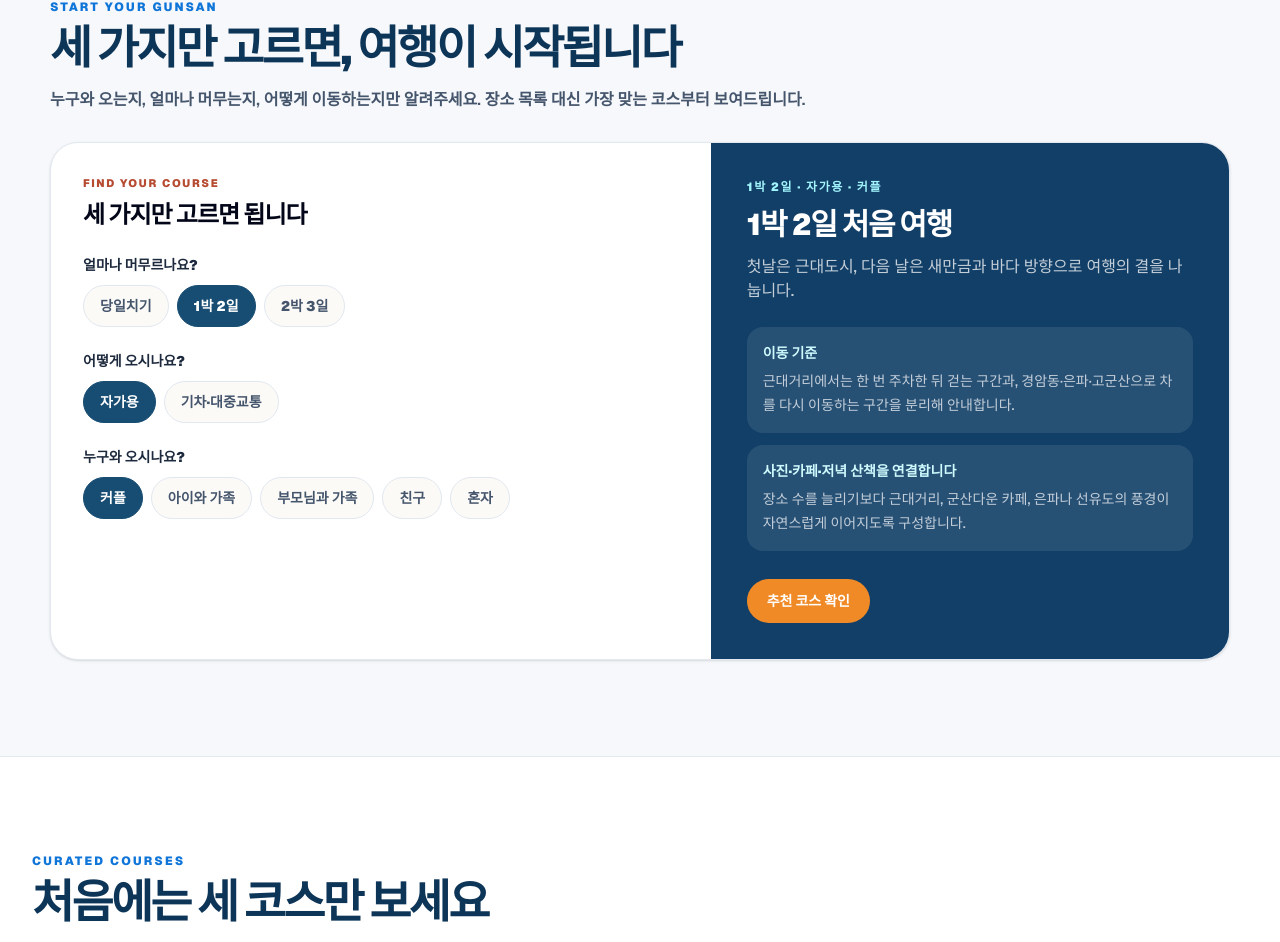
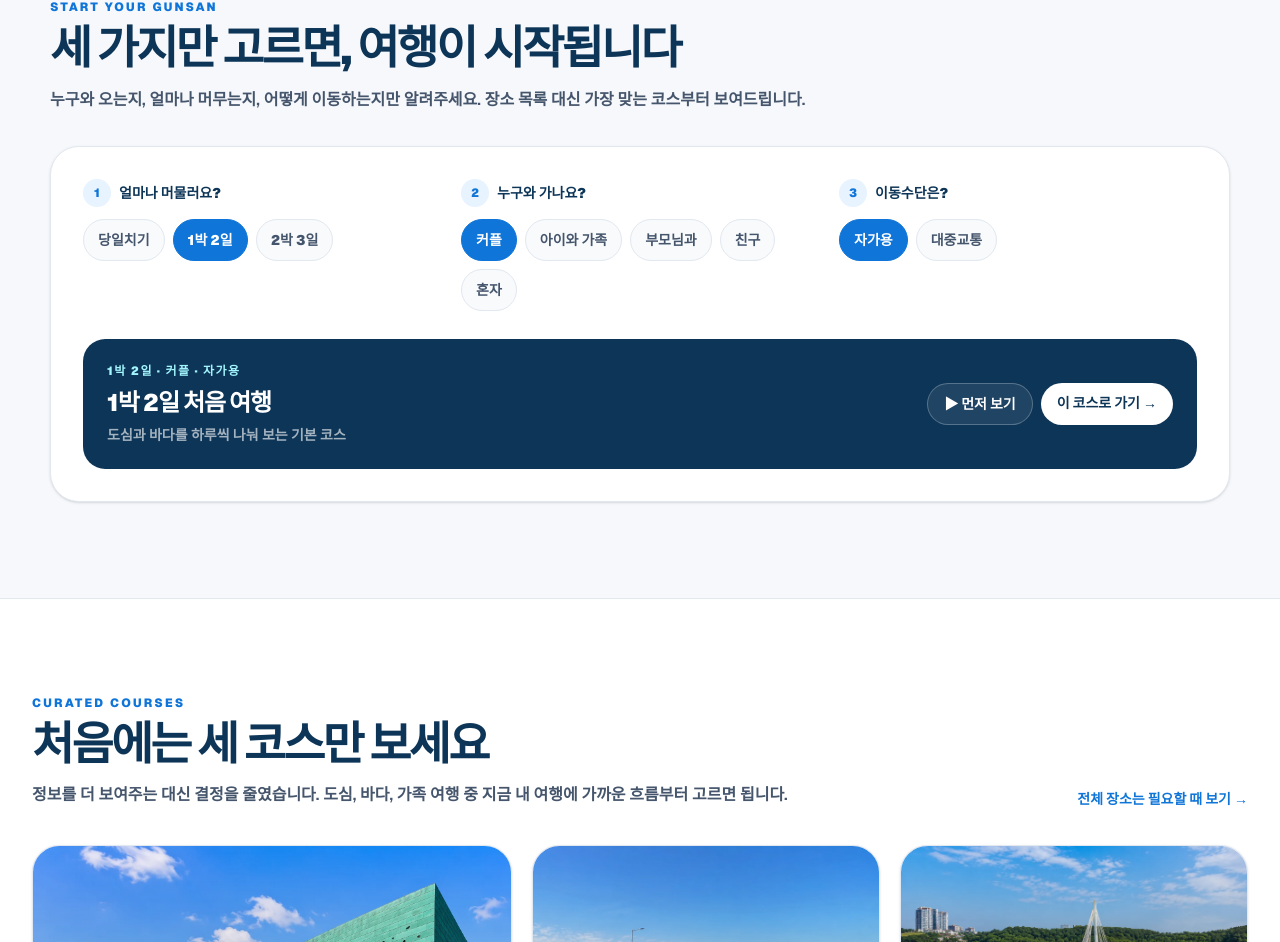
Before and after one commit to Aprasaks/gunsan-com, a Next.js app: page / in a window 1280 px wide. Shown: the part 917-1859 px from the top of the page. Built offline with nearby package versions, Linux system fonts and the light colour scheme; a web font is replaced by a local one.

Commit message:
refactor: simplify course finder decision flow

```diff
--- a/components/CourseFinder.tsx
+++ b/components/CourseFinder.tsx
@@ -18,119 +18,78 @@ const stayChoices: Choice<Stay>[] = [
   { value: "two-nights", label: "2박 3일" },
 ];
 
-const transportChoices: Choice<Transport>[] = [
-  { value: "car", label: "자가용" },
-  { value: "train", label: "기차·대중교통" },
-];
-
 const companionChoices: Choice<Companion>[] = [
   { value: "couple", label: "커플" },
   { value: "family-kids", label: "아이와 가족" },
-  { value: "family-parents", label: "부모님과 가족" },
+  { value: "family-parents", label: "부모님과" },
   { value: "friends", label: "친구" },
   { value: "solo", label: "혼자" },
+];
+
+const transportChoices: Choice<Transport>[] = [
+  { value: "car", label: "자가용" },
+  { value: "train", label: "대중교통" },
 ];
 
 const stayResults: Record<Stay, { title: string; description: string; href: string }> = {
   "day-trip": {
     title: "반나절 군산 핵심",
-    description: "근대거리와 대표 풍경에 집중하고, 선유도는 별도의 하루로 나누는 편이 안전합니다.",
+    description: "근대도시의 대표 장면을 짧게 이어보는 코스",
     href: "/courses/half-day",
   },
   "one-night": {
     title: "1박 2일 처음 여행",
-    description: "첫날은 근대도시, 다음 날은 새만금과 바다 방향으로 여행의 결을 나눕니다.",
+    description: "도심과 바다를 하루씩 나눠 보는 기본 코스",
     href: "/courses/one-night-two-days",
   },
   "two-nights": {
     title: "2박 3일 천천히 군산",
-    description: "도심과 고군산을 나누고 마지막 날은 동행자에게 맞는 산책이나 체험을 선택합니다.",
+    description: "도심·산책·바다를 여유 있게 나누는 코스",
     href: "/courses/two-nights-three-days",
   },
 };
 
-const transportNotes: Record<Transport, string> = {
-  car: "근대거리에서는 한 번 주차한 뒤 걷는 구간과, 경암동·은파·고군산으로 차를 다시 이동하는 구간을 분리해 안내합니다.",
-  train: "군산역 도착 뒤 도심 이동과 귀가 열차를 먼저 고려합니다. 선유도는 환승과 이동 부담이 있어 별도 확인이 필요합니다.",
-};
-
-const companionNotes: Record<Companion, { title: string; note: string; href?: string }> = {
-  couple: {
-    title: "사진·카페·저녁 산책을 연결합니다",
-    note: "장소 수를 늘리기보다 근대거리, 군산다운 카페, 은파나 선유도의 풍경이 자연스럽게 이어지도록 구성합니다.",
-  },
-  "family-kids": {
-    title: "아이와 쉬어갈 수 있는 흐름을 우선합니다",
-    note: "실내 장소, 화장실, 휴식 지점과 날씨 대안을 먼저 확인하고 등반 부담이 있는 장소는 기본 코스에서 뺍니다.",
-    href: "/courses/family",
-  },
-  "family-parents": {
-    title: "보행 부담과 주차 이동을 줄입니다",
-    note: "계단과 경사, 오래 걷는 구간을 확인하고 근대거리에서도 꼭 볼 장소만 선택하는 방식으로 압축합니다.",
-  },
-  friends: {
-    title: "먹거리·사진·바다 경험을 섞습니다",
-    note: "비슷한 전시를 연속으로 보기보다 대표 먹거리와 철길마을, 체험이나 바다 풍경을 함께 배치합니다.",
-  },
-  solo: {
-    title: "도보 연결성과 귀가 동선을 우선합니다",
-    note: "혼자 식사하기 쉬운 선택과 대중교통 접근성을 확인하고, 이동이 긴 장소는 무리하게 한 일정에 넣지 않습니다.",
-  },
+const companionCourse: Partial<Record<Companion, string>> = {
+  "family-kids": "/courses/family",
 };
 
 export default function CourseFinder() {
   const [stay, setStay] = useState<Stay>("one-night");
+  const [companion, setCompanion] = useState<Companion>("couple");
   const [transport, setTransport] = useState<Transport>("car");
-  const [companion, setCompanion] = useState<Companion>("couple");
 
   const result = useMemo(() => {
-    const selectedStay = stayResults[stay];
-    const selectedCompanion = companionNotes[companion];
+    const base = stayResults[stay];
+    const overrideHref = companionCourse[companion];
 
     return {
-      ...selectedStay,
-      transportNote: transportNotes[transport],
-      companionTitle: selectedCompanion.title,
-      companionNote: selectedCompanion.note,
-      companionHref: selectedCompanion.href,
-      summary: `${labelOf(stayChoices, stay)} · ${labelOf(transportChoices, transport)} · ${labelOf(companionChoices, companion)}`,
+      ...base,
+      href: overrideHref ?? base.href,
+      summary: `${labelOf(stayChoices, stay)} · ${labelOf(companionChoices, companion)} · ${labelOf(transportChoices, transport)}`,
     };
   }, [companion, stay, transport]);
 
   return (
-    <div className="mt-7 overflow-hidden rounded-[1.75rem] border border-slate-200 bg-white shadow-sm">
-      <div className="grid lg:grid-cols-[1.12fr_0.88fr]">
-        <div className="p-5 sm:p-7 lg:p-8">
-          <p className="text-[11px] font-black tracking-[0.15em] text-[#b64b31]">FIND YOUR COURSE</p>
-          <h3 className="mt-2 text-xl font-black tracking-[-0.04em] text-slate-950 sm:text-2xl">
-            세 가지만 고르면 됩니다
-          </h3>
+    <div className="mt-8 rounded-[1.8rem] border border-slate-200 bg-white p-5 shadow-sm sm:p-7 lg:p-8">
+      <div className="grid gap-6 lg:grid-cols-3 lg:gap-5">
+        <ChoiceGroup number="1" legend="얼마나 머물러요?" choices={stayChoices} value={stay} onChange={setStay} />
+        <ChoiceGroup number="2" legend="누구와 가나요?" choices={companionChoices} value={companion} onChange={setCompanion} />
+        <ChoiceGroup number="3" legend="이동수단은?" choices={transportChoices} value={transport} onChange={setTransport} />
+      </div>
 
-          <ChoiceGroup legend="얼마나 머무르나요?" choices={stayChoices} value={stay} onChange={setStay} />
-          <ChoiceGroup legend="어떻게 오시나요?" choices={transportChoices} value={transport} onChange={setTransport} />
-          <ChoiceGroup legend="누구와 오시나요?" choices={companionChoices} value={companion} onChange={setCompanion} />
+      <div className="mt-7 flex flex-col gap-5 rounded-[1.4rem] bg-[#0d3557] p-5 text-white sm:flex-row sm:items-center sm:justify-between sm:p-6">
+        <div>
+          <p className="text-xs font-black tracking-[0.12em] text-cyan-200">{result.summary}</p>
+          <h3 className="mt-2 text-2xl font-black tracking-[-0.045em]">{result.title}</h3>
+          <p className="mt-1.5 text-sm font-semibold text-white/62">{result.description}</p>
         </div>
-
-        <div className="flex flex-col bg-[#123f67] p-6 text-white sm:p-8 lg:p-9" aria-live="polite">
-          <p className="text-xs font-black tracking-[0.13em] text-cyan-200">{result.summary}</p>
-          <h3 className="mt-3 text-3xl font-black tracking-[-0.045em]">{result.title}</h3>
-          <p className="mt-3 text-sm font-medium leading-6 text-white/75 sm:text-base">{result.description}</p>
-
-          <div className="mt-6 space-y-3">
-            <ResultNote label="이동 기준" text={result.transportNote} />
-            <ResultNote label={result.companionTitle} text={result.companionNote} />
-          </div>
-
-          <div className="mt-auto flex flex-wrap gap-2 pt-7">
-            <Link href={result.href} className="rounded-full bg-[#f08a27] px-5 py-3 text-sm font-black text-white transition hover:bg-[#df7617]">
-              추천 코스 확인
-            </Link>
-            {result.companionHref && result.companionHref !== result.href ? (
-              <Link href={result.companionHref} className="rounded-full border border-white/35 px-5 py-3 text-sm font-black text-white transition hover:bg-white/10">
-                동행자 코스도 보기
-              </Link>
-            ) : null}
-          </div>
+        <div className="flex shrink-0 flex-wrap gap-2">
+          <Link href={`${result.href}#preview`} className="rounded-full border border-white/25 bg-white/8 px-4 py-2.5 text-sm font-black text-white transition hover:bg-white/14">
+            ▶ 먼저 보기
+          </Link>
+          <Link href={result.href} className="rounded-full bg-white px-4 py-2.5 text-sm font-black text-[#0d3557] transition hover:bg-cyan-50">
+            이 코스로 가기 →
+          </Link>
         </div>
       </div>
     </div>
@@ -138,20 +97,25 @@ export default function CourseFinder() {
 }
 
 function ChoiceGroup<T extends string>({
+  number,
   legend,
   choices,
   value,
   onChange,
 }: {
+  number: string;
   legend: string;
   choices: Choice<T>[];
   value: T;
   onChange: (value: T) => void;
 }) {
   return (
-    <fieldset className="mt-6">
-      <legend className="text-sm font-black text-slate-800">{legend}</legend>
-      <div className="mt-2.5 flex flex-wrap gap-2">
+    <fieldset>
+      <legend className="flex items-center gap-2 text-sm font-black text-[#0d3557]">
+        <span className="grid h-7 w-7 place-items-center rounded-full bg-[#e7f3ff] text-xs font-black text-[#0f75d8]">{number}</span>
+        {legend}
+      </legend>
+      <div className="mt-3 flex flex-wrap gap-2">
         {choices.map((choice) => {
           const selected = choice.value === value;
 
@@ -162,10 +126,10 @@ function ChoiceGroup<T extends string>({
               aria-pressed={selected}
               onClick={() => onChange(choice.value)}
               className={[
-                "rounded-full border px-4 py-2.5 text-sm font-black transition",
+                "rounded-full border px-3.5 py-2.5 text-sm font-black transition",
                 selected
-                  ? "border-[#174d73] bg-[#174d73] text-white"
-                  : "border-slate-200 bg-[#fbfaf7] text-slate-600 hover:border-cyan-400 hover:text-cyan-900",
+                  ? "border-[#0f75d8] bg-[#0f75d8] text-white"
+                  : "border-slate-200 bg-[#f8fafc] text-slate-600 hover:border-blue-300 hover:text-[#0f75d8]",
               ].join(" ")}
             >
               {choice.label}
@@ -177,15 +141,6 @@ function ChoiceGroup<T extends string>({
   );
 }
 
-function ResultNote({ label, text }: { label: string; text: string }) {
-  return (
-    <div className="rounded-2xl bg-white/9 p-4">
-      <strong className="block text-sm font-black text-cyan-100">{label}</strong>
-      <p className="mt-1.5 text-sm font-medium leading-6 text-white/72">{text}</p>
-    </div>
-  );
-}
-
 function labelOf<T extends string>(choices: Choice<T>[], value: T) {
   return choices.find((choice) => choice.value === value)?.label ?? value;
 }
```
